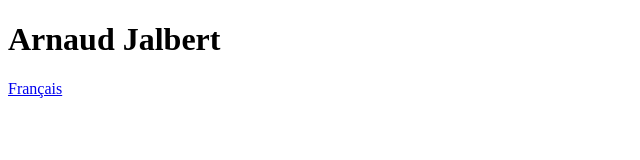
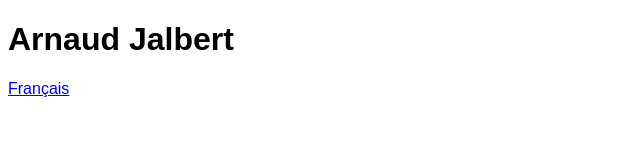
Before and after one commit to ArnaudJalbert/arnaudjalbert, an Astro site: page /en in a window 1280 px wide. Shown: the whole page, without its empty margins (0-640 px from the left). Built offline with nearby package versions, Linux system fonts and the light colour scheme; Astro itself is replaced by a stand-in of ours.

Commit message:
feat(layout): self-host bricolage grotesque and inter fonts (#2)
Bricolage Grotesque for headings, Inter for body text. Both are SIL OFL
and served from the site through fontsource, no third-party request.

```diff
--- a/package.json
+++ b/package.json
@@ -8,6 +8,8 @@
     "preview": "astro preview"
   },
   "dependencies": {
+    "@fontsource-variable/bricolage-grotesque": "^5.3.0",
+    "@fontsource-variable/inter": "^5.3.0",
     "astro": "^7.4.12"
   }
 }
--- a/src/layouts/Base.astro
+++ b/src/layouts/Base.astro
@@ -1,5 +1,7 @@
 ---
 import { getRelativeLocaleUrl } from "astro:i18n";
+import "@fontsource-variable/bricolage-grotesque/opsz.css";
+import "@fontsource-variable/inter";
 
 interface Props {
   lang: "en" | "fr";
@@ -17,6 +19,14 @@ const otherLang = lang === "en" ? "fr" : "en";
     <title>Arnaud Jalbert</title>
     <link rel="alternate" hreflang="en" href={new URL(getRelativeLocaleUrl("en"), Astro.site)} />
     <link rel="alternate" hreflang="fr" href={new URL(getRelativeLocaleUrl("fr"), Astro.site)} />
+    <style is:global>
+      body {
+        font-family: "Inter Variable", sans-serif;
+      }
+      h1, h2, h3, h4, h5, h6 {
+        font-family: "Bricolage Grotesque Variable", sans-serif;
+      }
+    </style>
   </head>
   <body>
     <slot />
```
Also changed, not shown: 1 other file.
